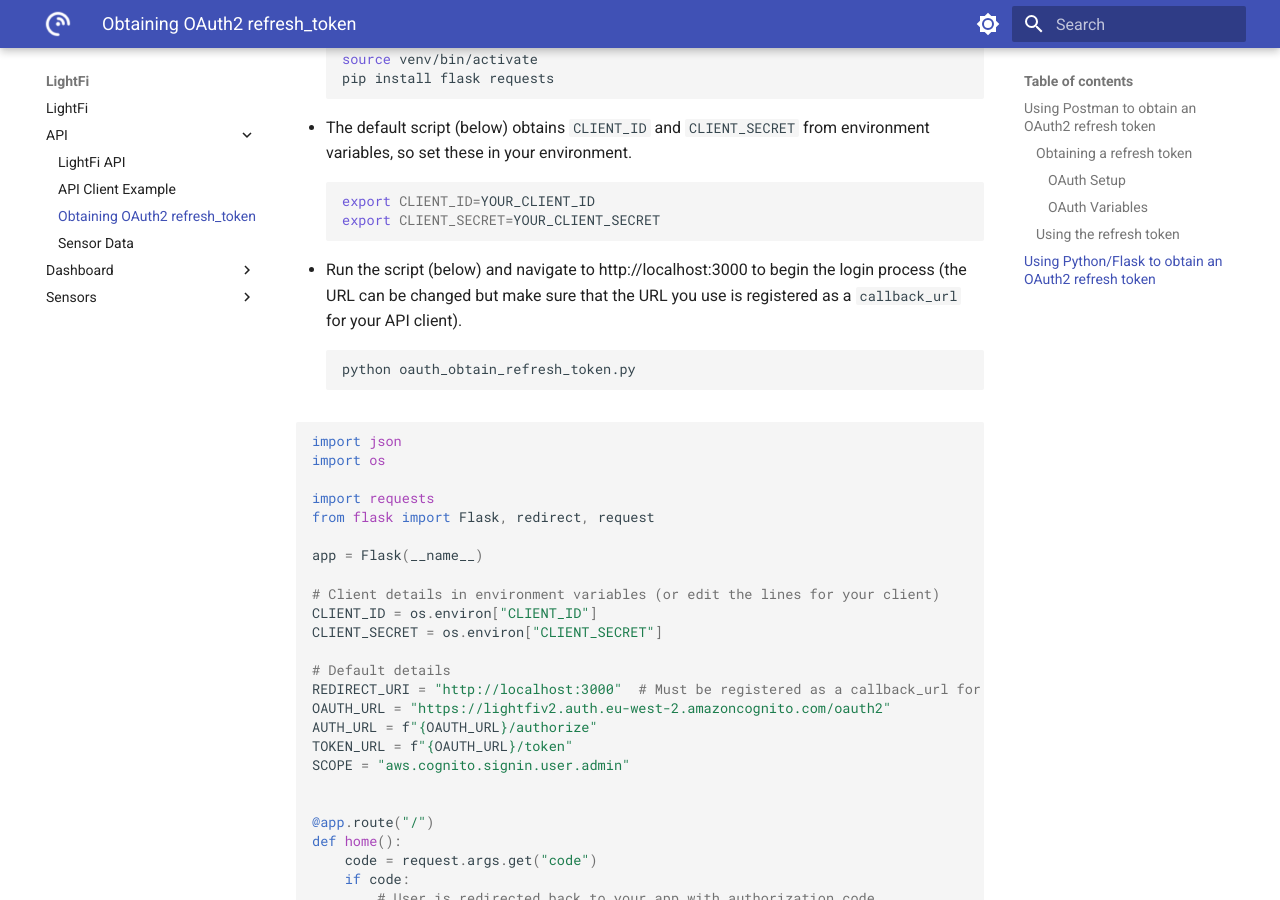
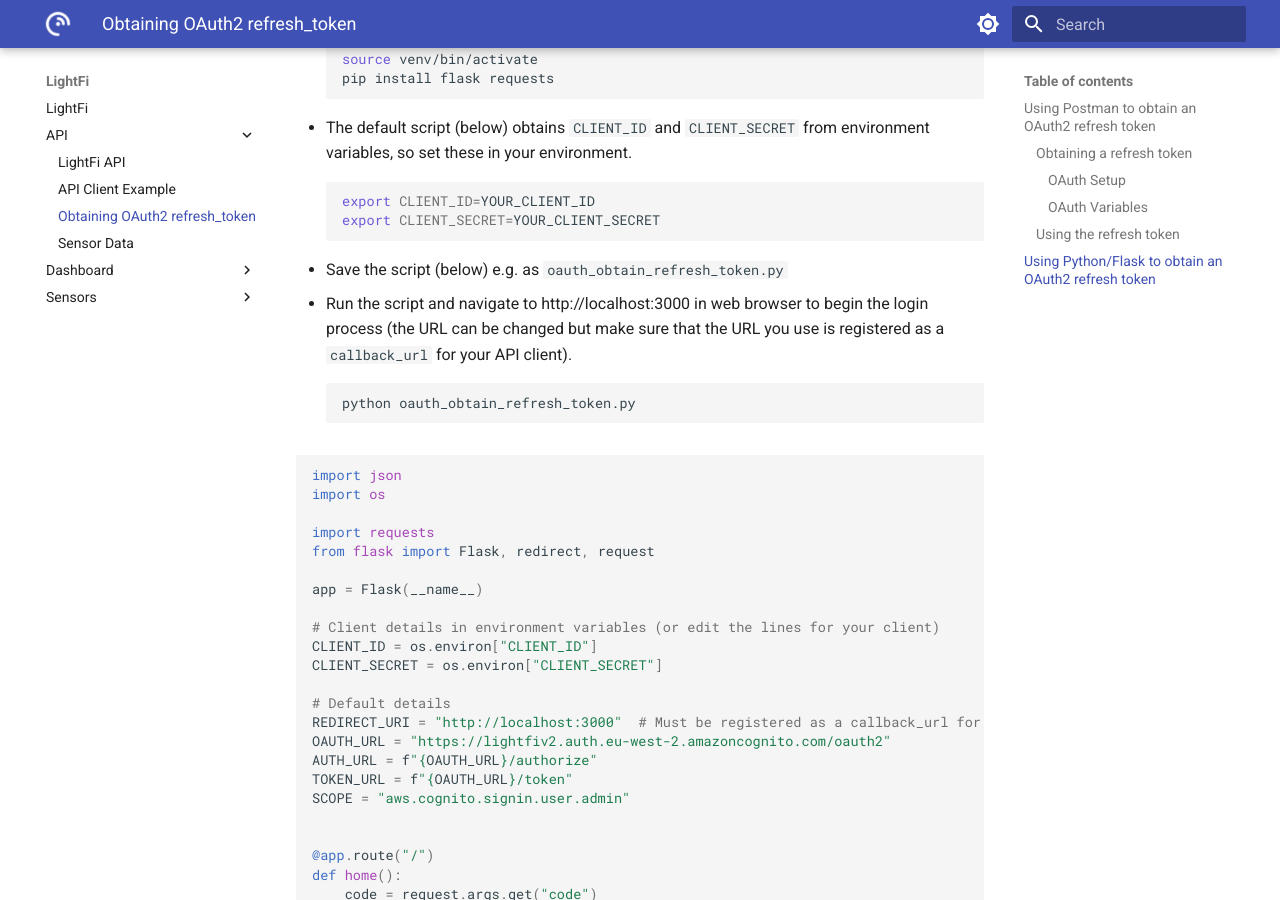
Before and after one commit to LightFiLimited/lf-documentation, an MkDocs documentation site: the page built from docs/API/client_refresh_token.md, in a window 1280 px wide and 900 px high, scrolled down 3454 px. Built offline with MkDocs 1.6.1 and Material for MkDocs 9.7.7, drawn with Linux system fonts in a browser that asks for light colours.

Commit message:
Tweak python refresh words

````diff
--- a/docs/API/client_refresh_token.md
+++ b/docs/API/client_refresh_token.md
@@ -41,7 +41,8 @@
 export CLIENT_ID=YOUR_CLIENT_ID
 export CLIENT_SECRET=YOUR_CLIENT_SECRET
 ```
-- Run the script (below) and navigate to http://localhost:3000 to begin the login process (the URL can be changed but make sure that the URL you use is registered as a `callback_url` for your API client).
+- Save the script (below) e.g. as `oauth_obtain_refresh_token.py`
+- Run the script and navigate to http://localhost:3000 in web browser to begin the login process (the URL can be changed but make sure that the URL you use is registered as a `callback_url` for your API client).
 ```sh
 python oauth_obtain_refresh_token.py
 ```
````
